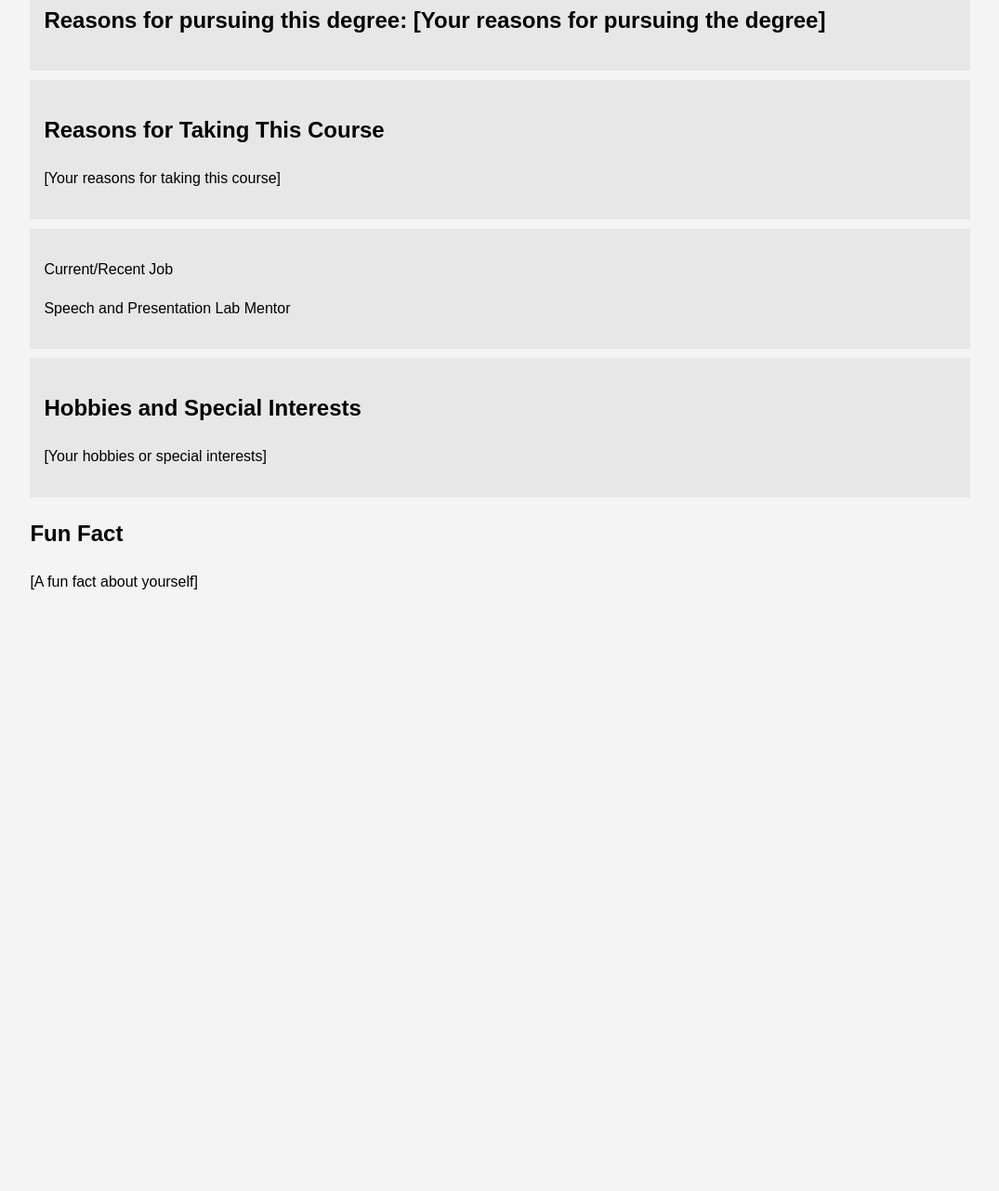
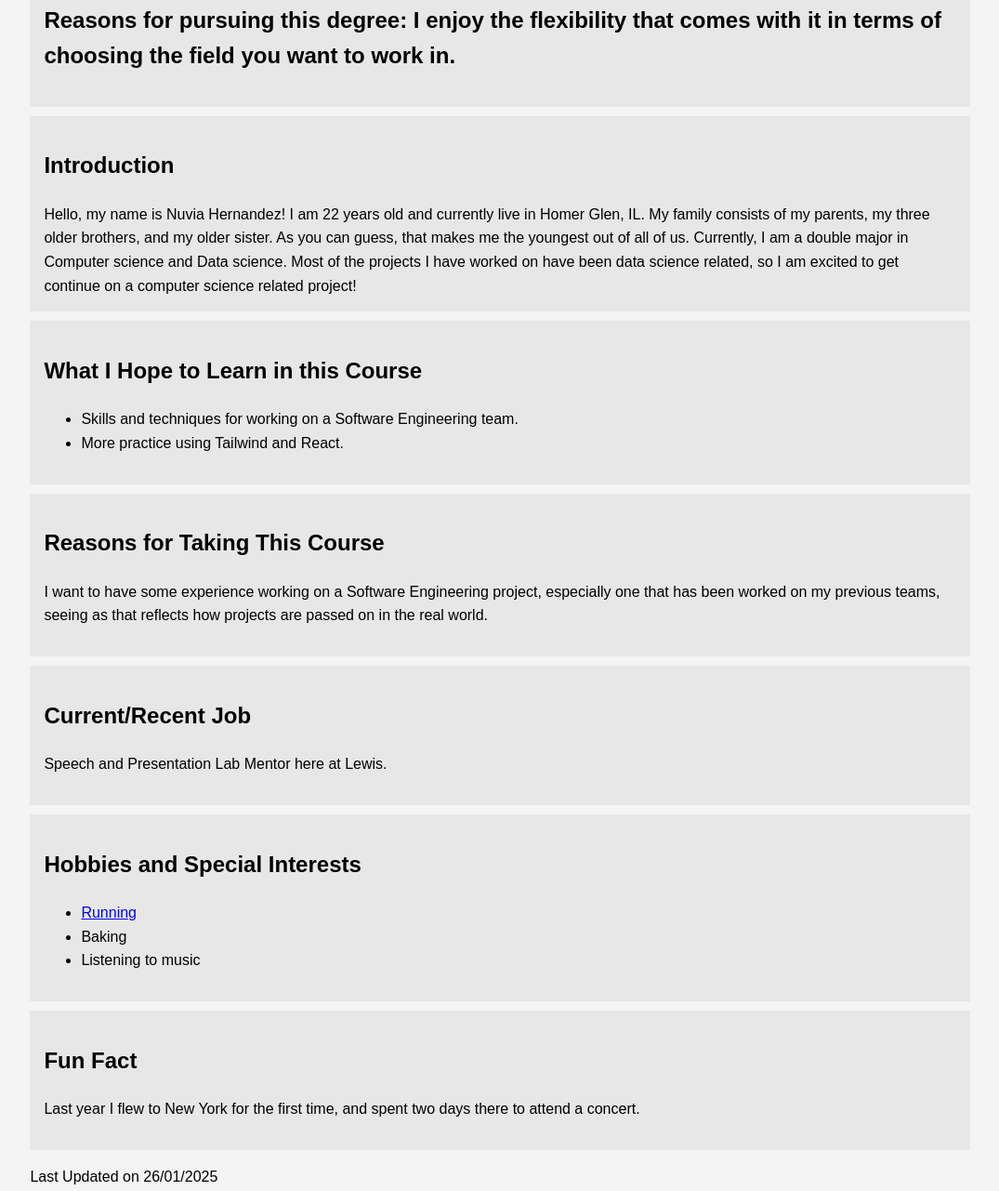
Before and after one commit to nuviah8/me-SP25-CPSC-49200, a plain HTML site: page index.html in a window 1280 px wide. Shown: the part 299-1580 px from the top of the page at 93% size, without its empty margins (102-1177 px from the left). Before the commit the page ends 962 px from the top, so only its background shows below. Drawn offline with Linux system fonts and the light colour scheme.

Commit message:
Update index.html

```diff
--- a/index.html
+++ b/index.html
@@ -21,7 +21,7 @@
         .main-info h1 {
             margin: 0;
         }
-        .hobbies, .lewis, .course, .job {
+        .hobbies, .lewis, .intro, .learn, .course, .job, .fun-fact {
             background: #e7e7e7;
             padding: 15px;
             margin-bottom: 10px;
@@ -38,28 +38,49 @@
         <section class="lewis">
 			<h2>Year at Lewis: 4th</h2>
 			<h2>Lewis major/minor/concentrations: Computer Science and Data Science</h2>
-			<h2>Reasons for pursuing this degree: [Your reasons for pursuing the degree]</h2>
+			<h2>Reasons for pursuing this degree: I enjoy the flexibility that comes with it in terms of choosing the field you want to work in.</h2>
         </section>
 
-		<section class="course">
+	<section  class="intro">
+		<h2> Introduction</h2>
+		<p1> Hello, my name is Nuvia Hernandez! I am 22 years old and currently live in Homer Glen, IL. My family consists of my parents, my three older brothers, and my older sister. As you can guess, that makes me the youngest out of all of us. Currently,
+			I am a double major in Computer science and Data science. Most of the projects I have worked on have been data science related, so I am excited to get continue on a computer science related project!
+		</p1>
+	</section>
+
+	<section class="learn">
+		<h2> What I Hope to Learn in this Course </h2>
+		<ul>
+			<li> Skills and techniques for working on a Software Engineering team. </li>
+			<li> More practice using Tailwind and React.</li>
+		</ul>
+	</section>
+
+	<section class="course">
             <h2>Reasons for Taking This Course</h2>
-            <p>[Your reasons for taking this course]</p>
+            <p> I want to have some experience working on a Software Engineering project, especially one that has been worked on my previous teams, seeing as that reflects how projects are passed on in the real world.</p>
         </section>
 
-		<section class="job">
-            <p>Current/Recent Job</p>
-			<p>Speech and Presentation Lab Mentor</p>
+	<section class="job">
+            <h2>Current/Recent Job</h2>
+			<p>Speech and Presentation Lab Mentor here at Lewis.</p>
         </section>
 
         <section class="hobbies">
             <h2>Hobbies and Special Interests</h2>
-            <p>[Your hobbies or special interests]</p>
+		<ul>
+        	<li> <a href="https://www.meetup.com/blog/how-to-start-and-actually-keep-a-running-hobby/">Running</a></li>
+        	<li> Baking</li>
+       		<li> Listening to music</li>
+    		</ul>
         </section>
 
         <section class="fun-fact">
             <h2>Fun Fact</h2>
-            <p>[A fun fact about yourself]</p>
+            <p> Last year I flew to New York for the first time, and spent two days there to attend a concert.</p>
         </section>
+
+	<p> Last Updated on 26/01/2025</p>
     </div>
 </body>
 </html>
```
